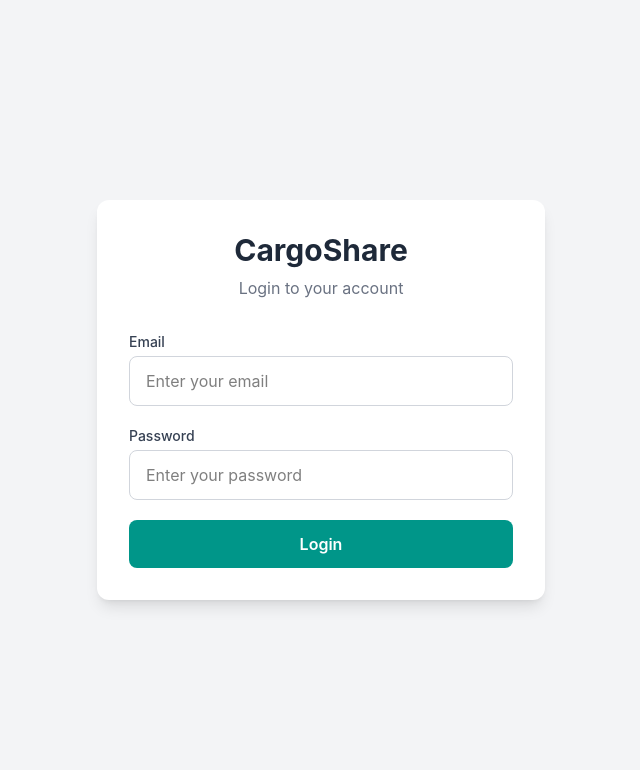
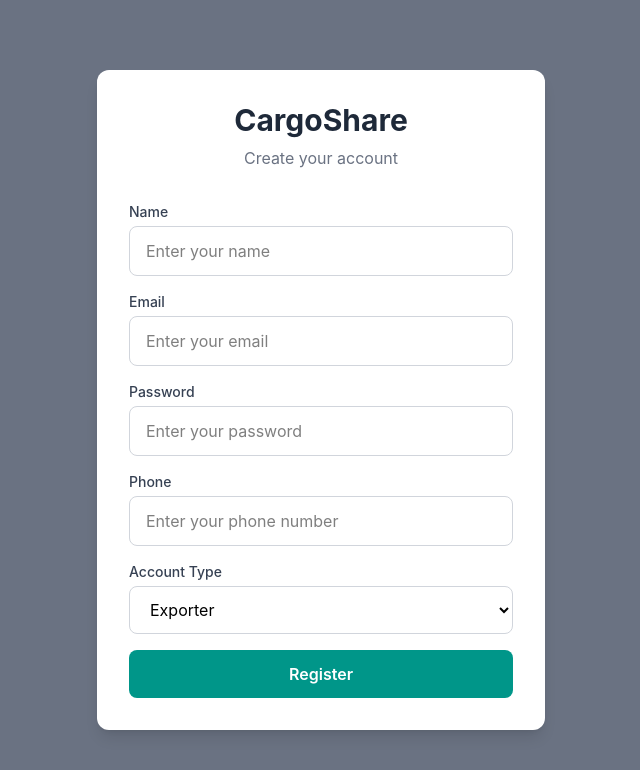
Before and after one commit to rdsymlntsa/CargoShare, a React (Vite) app in the folder client/: page /register in a window 1280 px wide. Shown: the top 770 px of the page, without its empty margins (319-959 px from the left). Built offline with nearby package versions, Linux system fonts and the light colour scheme; no server answers.

Commit message:
feat: add authentication routes

```diff
--- a/client/src/App.jsx
+++ b/client/src/App.jsx
@@ -1,15 +1,19 @@
-import { useSelector } from 'react-redux'
-import Login from "./pages/auth/Login"
-function App() {
-     const auth = useSelector((state) => state.auth);
+import { BrowserRouter, Routes, Route, Navigate } from "react-router-dom";
 
-  console.log(auth);
+import Login from "./pages/auth/Login.jsx";
+import Register from "./pages/auth/Register.jsx";
 
+const App = () => {
   return (
-    <Login>
+    <BrowserRouter>
+      <Routes>
+        <Route path="/login" element={<Login />} />
+        <Route path="/register" element={<Register />} />
 
-    </Login>
+        <Route path="/" element={<Navigate to="/login" replace />} />
+      </Routes>
+    </BrowserRouter>
   );
-}
+};
 
-export default App
+export default App;
--- a/client/src/pages/auth/Login.jsx
+++ b/client/src/pages/auth/Register.jsx
@@ -1,15 +1,18 @@
 import { useState } from "react";
 import { useDispatch, useSelector } from "react-redux";
-import { loginUser } from "../../features/auth/authSlice.js";
+import { registerUser } from "../../features/auth/authSlice.js";
 
-const Login = () => {
+const Register = () => {
   const dispatch = useDispatch();
 
   const { loading, error } = useSelector((state) => state.auth);
 
   const [formData, setFormData] = useState({
+    name: "",
     email: "",
     password: "",
+    phone: "",
+    role: "exporter",
   });
 
   const handleChange = (e) => {
@@ -22,21 +25,35 @@ const Login = () => {
   const handleSubmit = (e) => {
     e.preventDefault();
 
-    dispatch(loginUser(formData));
+    dispatch(registerUser(formData));
   };
 
   return (
-    <div className="flex min-h-screen items-center justify-center bg-gray-100 px-4">
+    <div className="flex min-h-screen items-center justify-center bg-gray-500 px-4">
       <div className="w-full max-w-md rounded-xl bg-white p-8 shadow-lg">
         <h1 className="mb-2 text-center text-3xl font-bold text-gray-800">
           CargoShare
         </h1>
 
-        <p className="mb-8 text-center text-gray-500">
-          Login to your account
-        </p>
+        <p className="mb-8 text-center text-gray-500">Create your account</p>
 
-        <form onSubmit={handleSubmit} className="space-y-5">
+        <form onSubmit={handleSubmit} className="space-y-4">
+          <div>
+            <label className="mb-1 block text-sm font-medium text-gray-700">
+              Name
+            </label>
+
+            <input
+              type="text"
+              name="name"
+              value={formData.name}
+              onChange={handleChange}
+              required
+              className="w-full rounded-lg border border-gray-300 px-4 py-3 outline-none focus:border-teal-500"
+              placeholder="Enter your name"
+            />
+          </div>
+
           <div>
             <label className="mb-1 block text-sm font-medium text-gray-700">
               Email
@@ -69,6 +86,38 @@ const Login = () => {
             />
           </div>
 
+          <div>
+            <label className="mb-1 block text-sm font-medium text-gray-700">
+              Phone
+            </label>
+
+            <input
+              type="tel"
+              name="phone"
+              value={formData.phone}
+              onChange={handleChange}
+              required
+              className="w-full rounded-lg border border-gray-300 px-4 py-3 outline-none focus:border-teal-500"
+              placeholder="Enter your phone number"
+            />
+          </div>
+
+          <div>
+            <label className="mb-1 block text-sm font-medium text-gray-700">
+              Account Type
+            </label>
+
+            <select
+              name="role"
+              value={formData.role}
+              onChange={handleChange}
+              className="w-full rounded-lg border border-gray-300 bg-white px-4 py-3 outline-none focus:border-teal-500"
+            >
+              <option value="exporter">Exporter</option>
+              <option value="provider">Provider</option>
+            </select>
+          </div>
+
           {error && (
             <p className="rounded-lg bg-red-100 px-4 py-3 text-sm text-red-600">
               {error}
@@ -80,7 +129,7 @@ const Login = () => {
             disabled={loading}
             className="w-full rounded-lg bg-teal-600 px-4 py-3 font-semibold text-white transition hover:bg-teal-700 disabled:cursor-not-allowed disabled:opacity-50"
           >
-            {loading ? "Logging in..." : "Login"}
+            {loading ? "Creating account..." : "Register"}
           </button>
         </form>
       </div>
@@ -88,4 +137,4 @@ const Login = () => {
   );
 };
 
-export default Login;
+export default Register;
```
